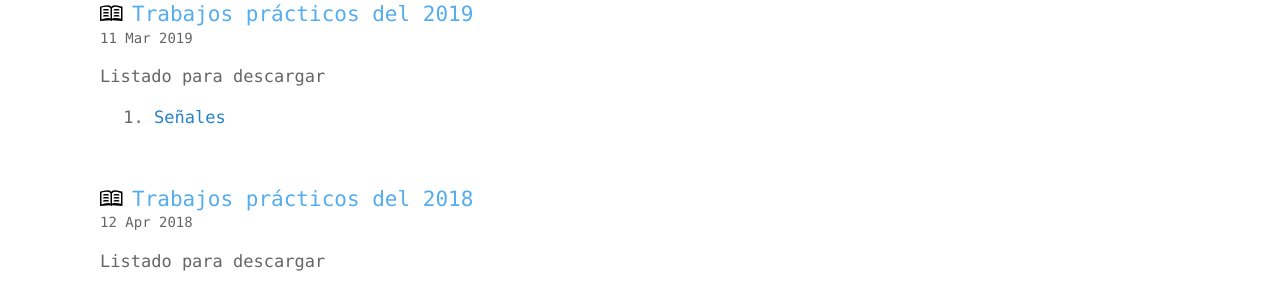
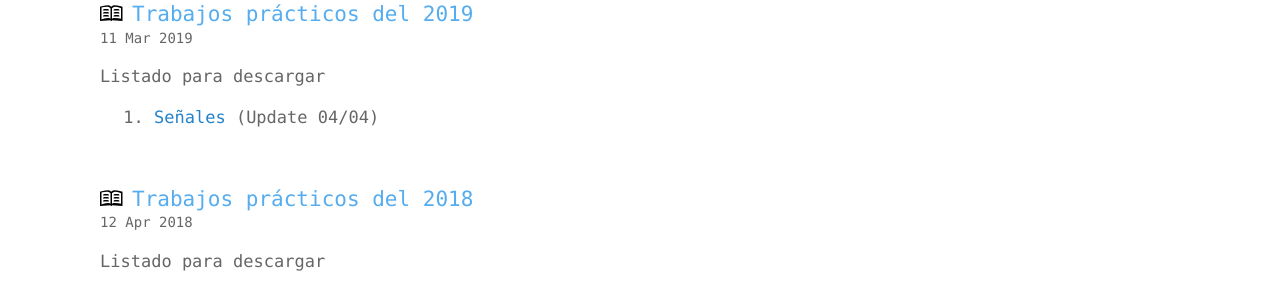
Before and after one commit to 1nv1/UTN-FRN-ASS, a Jekyll site: the page built from index.html, in a window 1280 px wide. Shown: the part 199-499 px from the top of the page. Built offline with Jekyll 4.4.1, drawn with Linux system fonts in a browser that asks for light colours; the list of posts is cut into pages by our own code.

Commit message:
Update TP01.

```diff
--- a/_posts/2019-03-11-TPs2019.markdown
+++ b/_posts/2019-03-11-TPs2019.markdown
@@ -8,4 +8,4 @@ categories:
 ---
 
 Listado para descargar
-1. <a href="https://drive.google.com/open?id=1i9UzhJWSfAMeCcrzIZPahTYBe7hsjL4q" target="_blank">Señales</a>
+1. <a href="https://drive.google.com/open?id=1oipHKjKOewsKTUVTZ8zTvqkEadj0ONx_" target="_blank">Señales</a> (Update 04/04)
```
